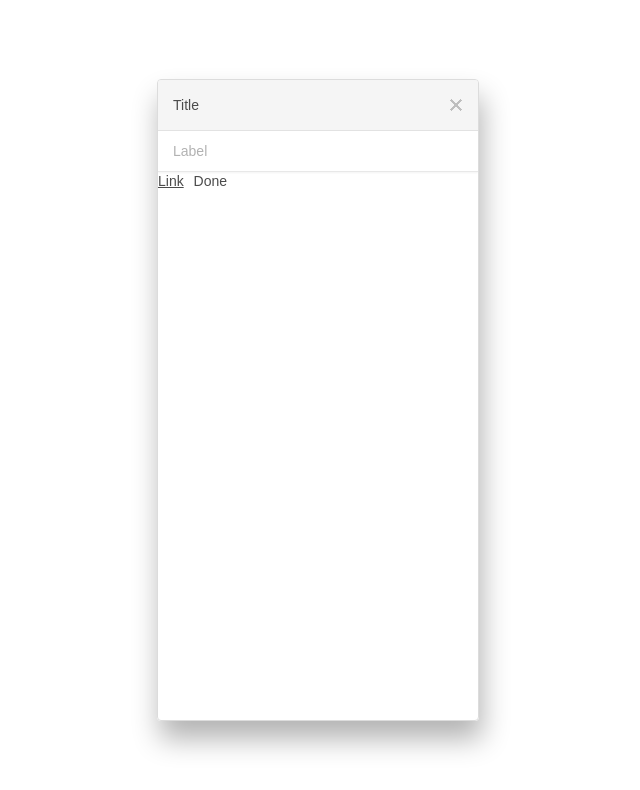
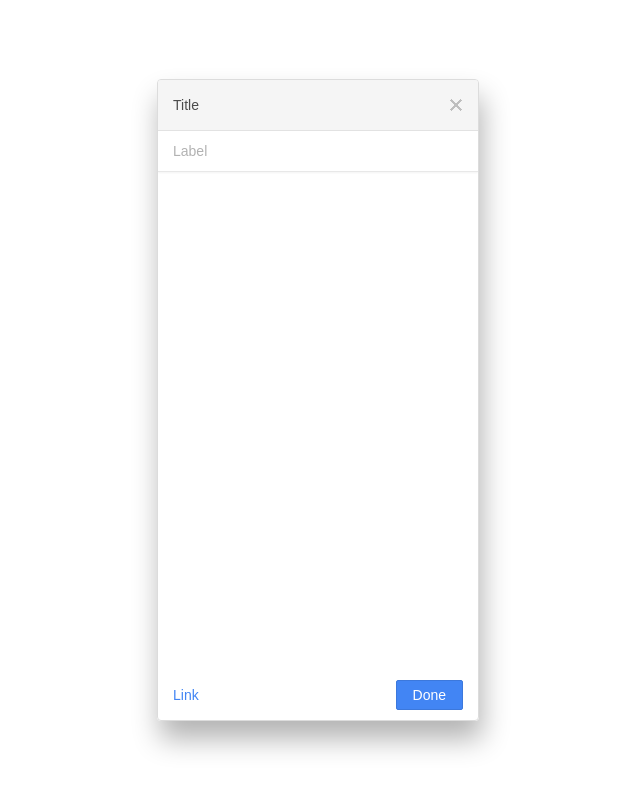
Before and after one commit to BStephenBB/dom-file-tree, a website: page public/index.html in a window 1280 px wide. Shown: the whole page, without its empty margins (322-962 px from the left). Drawn offline with Linux system fonts and the light colour scheme.

Commit message:
styles for bottom actions section

```diff
--- a/public/styles.css
+++ b/public/styles.css
@@ -80,3 +80,33 @@ button {
   align-items: center;
   padding-left: var(--base-padding);
 }
+
+/* --- styles for the "action" (bottom) section --- */
+.actions {
+  height: 50px;
+  padding: 0 var(--base-padding);
+  display: flex;
+  align-items: center;
+  justify-content: space-between;
+  margin-top: auto;
+}
+
+.actions button {
+  border-radius: 2px;
+  color: var(--white);
+  height: 30px;
+  padding: 0 16px;
+  background: var(--primary);
+  border: 1px solid #3c78dc;
+}
+.actions button:hover {
+  opacity: 0.85;
+}
+
+.actions a {
+  text-decoration: none;
+  color: var(--primary);
+}
+.actions a:hover {
+  text-decoration: underline;
+}
```
